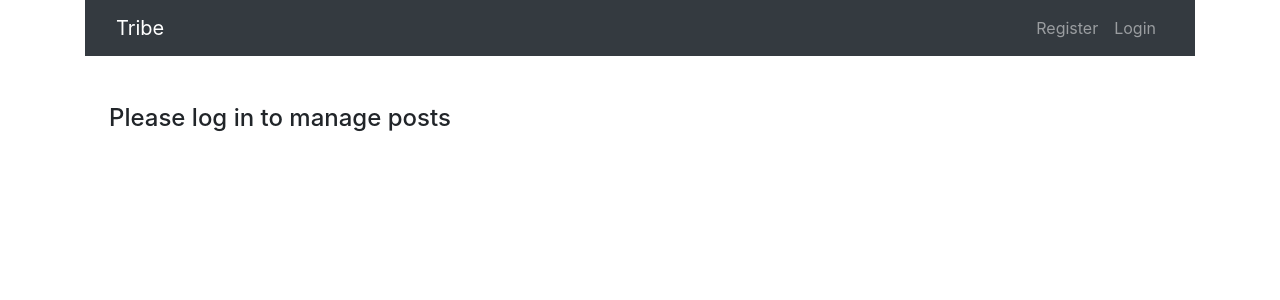
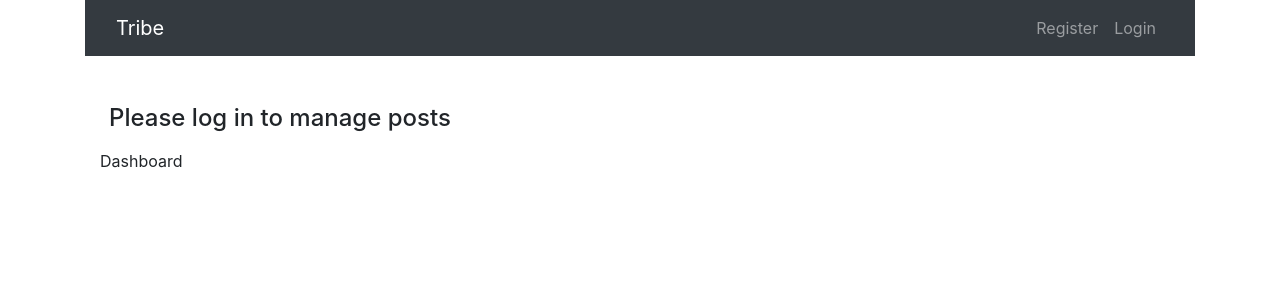
Before and after one commit to paulgraven/project3, a React (Create React App) app in the folder client/: page /Dashboard in a window 1280 px wide. Shown: the top 300 px of the page. Built offline with nearby package versions, Linux system fonts and the light colour scheme; no server answers.

Commit message:
rendering the dashboard

```diff
--- a/client/src/actions/DashAction.js
+++ b/client/src/actions/DashAction.js
@@ -18,10 +18,10 @@ import { tokenConfig } from "./authActions";
 //import {clearErrors} from "./errorActions"
 
 
-// should access post from a specific user based on login and user id
-//need to change route after coding the actual get route for users --> me --> connect to users object
-export const getCurrentProfile = user.id = () => async dispatch => {try {
-    const res = await axios.get(`/api/profile/${user.id}`);
+// should access post from a specific User based on login and User id
+//need to change route after coding the actual get route for Users --> me --> connect to Users object
+export const getCurrentProfile = () => async dispatch => {try {
+    const res = await axios.get(`/api/profile/me`);
 
     dispatch({
         type: DASH_LOADING,
@@ -35,8 +35,8 @@ export const getCurrentProfile = user.id = () => async dispatch => {try {
 }}
 
 
-export const getUserLikes= user.id = () => async dispatch => {try {
-    const res = await axios.get(`/api/profile/${user.id.like}`);
+export const getUserLikes = () => async dispatch => {try {
+    const res = await axios.get(`/api/profile/me/likes`);
 
     dispatch({
         type: DASH_LOADING,
--- a/client/src/components/AppNavbar.js
+++ b/client/src/components/AppNavbar.js
@@ -45,10 +45,10 @@ class AppNavbar extends Component {
         </NavItem>
         <NavItem>
           <NavLink
-            to="/"
+            href="/Dashboard"
             className={
-              window.location.pathname === "/dashboard" ||
-              window.location.pathname === "/dashboard"
+              window.location.pathname === "Dashboard" ||
+              window.location.pathname === "Dashboard"
                 ? "nav-link active"
                 : "nav-link"
             }
--- a/client/src/components/routing/PrivateRoute.js
+++ b/client/src/components/routing/PrivateRoute.js
@@ -2,6 +2,7 @@ import React from 'react'
 import propTypes from 'prop-types'
 import {connect} from 'react-redux'
 import {Route, Redirect} from 'react-router-dom'
+import Dashboard from
 
 
 
--- a/client/src/components/routing/Routes.js
+++ b/client/src/components/routing/Routes.js
@@ -4,8 +4,9 @@ import { Route, Switch } from "react-router-dom";
 
 //import homepage components
 import Home from "../../pages/Home";
+import Dashboard from "../../pages/Dashboard";
 //import userdash components
-import Dashboard from "../../pages/Dashboard";
+
 //import private route
 
 const Routes = () => {
@@ -13,6 +14,7 @@ const Routes = () => {
     <section className="container">
       <Switch>
         <Route exact path="/" component={Home} />
+        <Route exact path="/Dashboard" component={Dashboard} />
       </Switch>
     </section>
   );
--- a/client/src/pages/Dashboard.js
+++ b/client/src/pages/Dashboard.js
@@ -8,14 +8,13 @@
 import React, {useEffect, Fragment } from 'react';
 import propTypes from 'prop-types';
 import { connect } from 'react-redux';
-import { getCurrentProfile, getUserLikes } from '../actions/Action'
+import { getCurrentProfile } from '../actions/DashAction'
 
 const Dashboard =({getCurrentProfile, getUserLikes,
   isAuthenticated,
   profile}) => {
   useEffect(() => {
   getCurrentProfile();
-  getUserLikes();
   }, [getCurrentProfile, getUserLikes] );
   return (
     <Fragment>
```
Also changed, not shown: 1 other file (tests, documents, lock files or other folders).
